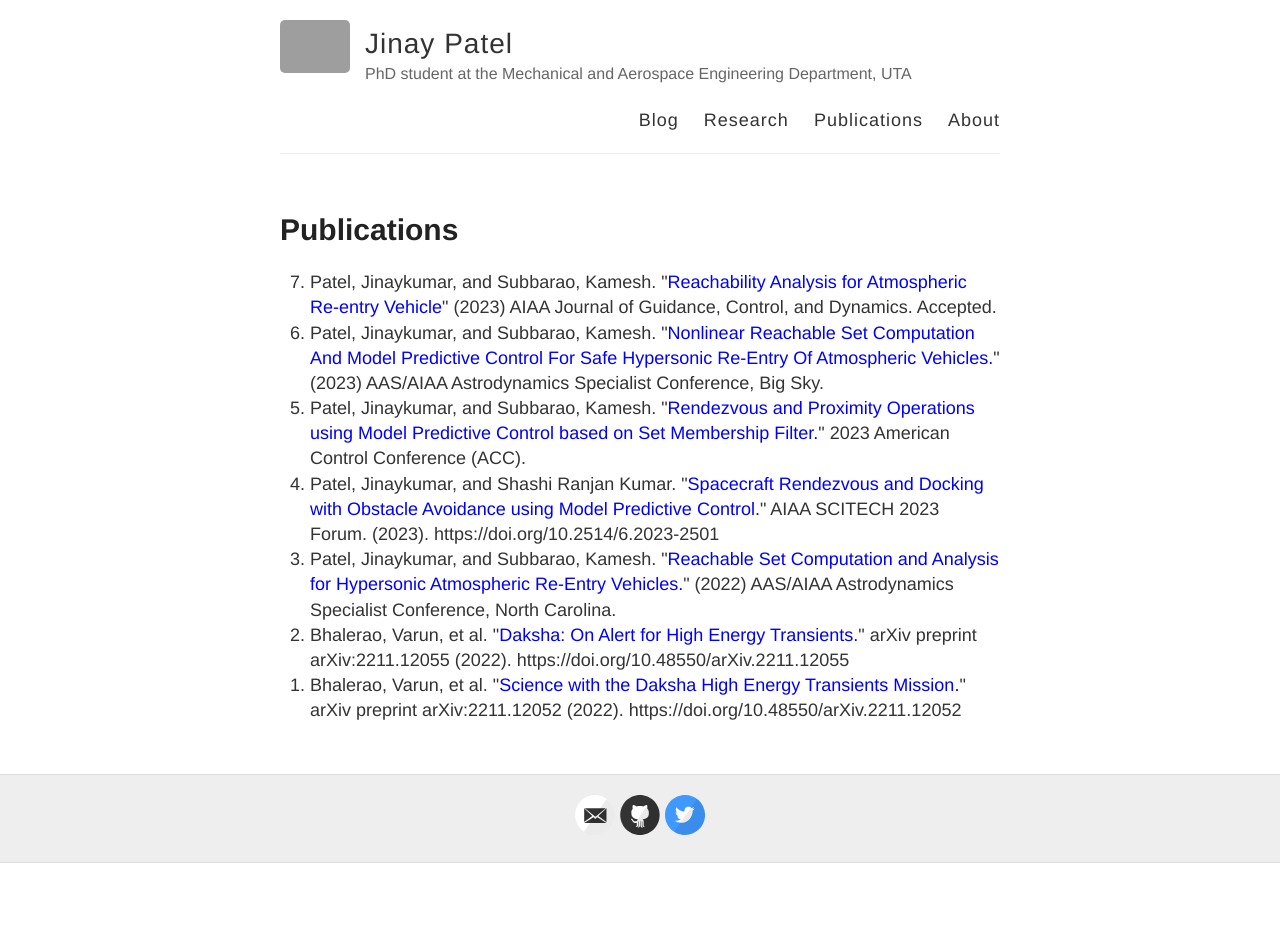
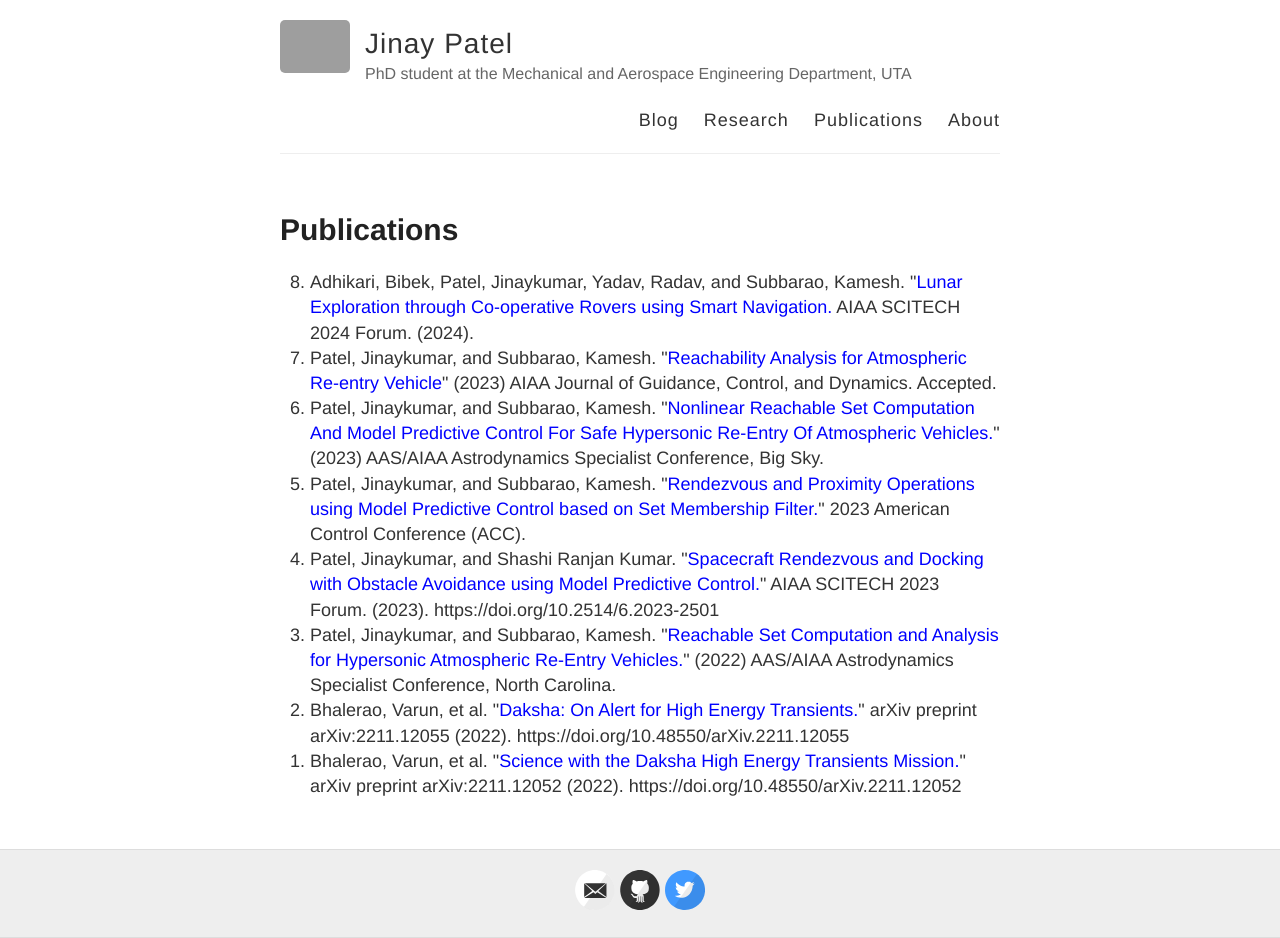
Before and after one commit to jinaynitinpatel/jinaynitinpatel.github.io, a Jekyll site: the page built from publications.md, in a window 1280 px wide. Built offline with Jekyll 4.4.1, drawn with Linux system fonts in a browser that asks for light colours; before the commit the page ends 900 px from its top, so only the background shows below that; grey boxes are pictures that could not be loaded.

Commit message:
added scitech 2024

```diff
--- a/publications.md
+++ b/publications.md
@@ -5,6 +5,7 @@ permalink: /publications/
 ---
 
 <ol reversed>
+  <li>Adhikari, Bibek, Patel, Jinaykumar, Yadav, Radav, and Subbarao, Kamesh. "<span style="color:blue">Lunar Exploration through Co-operative Rovers using Smart Navigation.</span> AIAA SCITECH 2024 Forum. (2024).</li>
   <li>Patel, Jinaykumar, and Subbarao, Kamesh. "<span style="color:blue">Reachability Analysis for Atmospheric Re-entry Vehicle</span>" (2023) AIAA Journal of Guidance, Control, and Dynamics. Accepted.</li>
   <li>Patel, Jinaykumar, and Subbarao, Kamesh. "<span style="color:blue">Nonlinear Reachable Set Computation And Model Predictive Control For Safe Hypersonic Re-Entry Of Atmospheric Vehicles.</span>" (2023) AAS/AIAA Astrodynamics Specialist Conference, Big Sky.</li>
   <li>Patel, Jinaykumar, and Subbarao, Kamesh. "<span style="color:blue">Rendezvous and Proximity Operations using Model Predictive Control based on Set Membership Filter.</span>" 2023 American Control Conference (ACC).</li>
```
